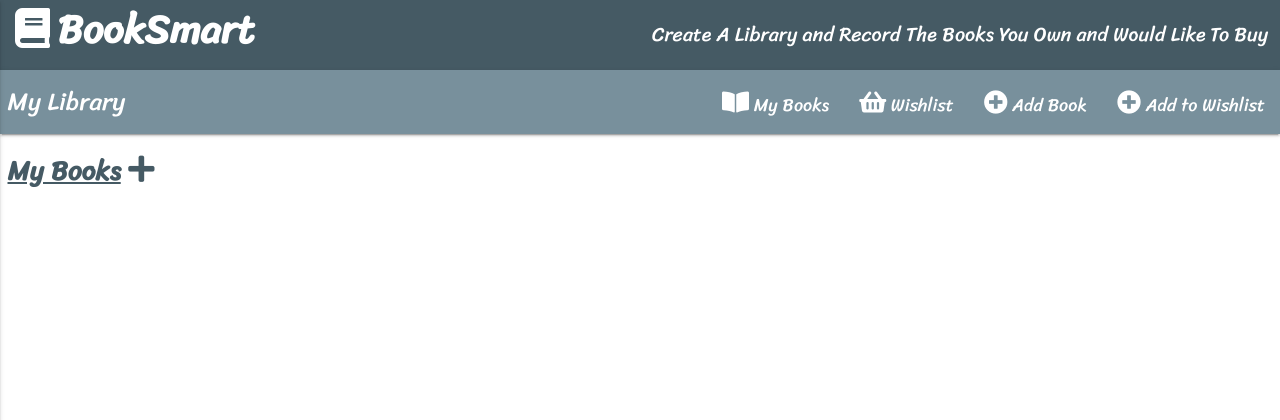
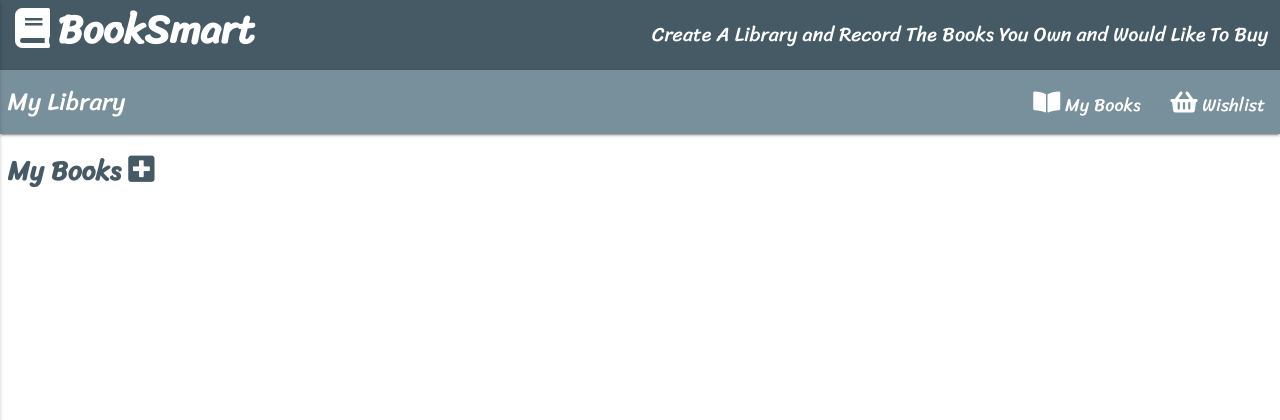
Before and after one commit to WHusssain937/Milestone-Project-3, a Flask app: page / in a window 1280 px wide. Shown: the top 420 px of the page. Run offline with Flask 2, Linux system fonts and the light colour scheme; data that the repository does not hold is empty; some libraries are stand-ins or nearby versions.

Commit message:
removed add links from navbar and changed add icon

```diff
--- a/static/css/style.css
+++ b/static/css/style.css
@@ -99,7 +99,6 @@ main {
   font-weight: bold;
   font-size: 27px;
   color: #455a64;
-  text-decoration: underline;
   text-decoration-color: #455a64;
   margin-left: 0.5rem;
 }
--- a/templates/base.html
+++ b/templates/base.html
@@ -37,10 +37,6 @@
 					<li><a href="{{ url_for('wishlist') }}"
 							class="nav-link"><i class="fas fa-shopping-basket"></i> Wishlist</a>
 					</li>
-					<li><a href="{{ url_for('add_books') }}" class="nav-link"><i class="fas fa-plus-circle"></i> Add
-							Book</a></li>
-					<li><a href="{{ url_for('add_to_wishlist') }}" class="nav-link"><i class="fas fa-plus-circle"></i>
-							Add to Wishlist</a></li>
 				</ul>
 				<!--SideNav -->
 				<ul class="side-nav blue-grey lighten-1" id="mobile-demo">
@@ -50,12 +46,6 @@
 					<li><a href="{{ url_for('wishlist') }}"
 							class="nav-link white-text"><i class="fas fa-shopping-basket white-text"></i> Wishlist</a>
 					</li>
-					<li><a href="{{ url_for('add_books') }}"
-							class="nav-link white-text"><i class="fas fa-plus-circle white-text"></i> Add
-							Book</a></li>
-					<li><a href="{{ url_for('add_to_wishlist') }}"
-							class="nav-link white-text"><i class="fas fa-plus-circle white-text"></i>
-							Add To Wishlist</a></li>
 				</ul>
 			</div>
 		</nav>
--- a/templates/my-books.html
+++ b/templates/my-books.html
@@ -6,7 +6,7 @@
     class="tooltipped"
     data-position="top"
     data-tooltip="Add Book"
-    ><i class="fas fa-plus add-icon"></i
+    ><i class="fas fa-plus-square add-icon"></i
   ></a>
 </h4>
 {% for book in books %}
--- a/templates/wishlist.html
+++ b/templates/wishlist.html
@@ -7,7 +7,7 @@
     class="tooltipped"
     data-position="top"
     data-tooltip="Add to Wishlist"
-    ><i class="fas fa-plus add-icon"></i
+    ><i class="fas fa-plus-square add-icon"></i
   ></a>
 </h4>
 {% for purchase in purchases %}
```
